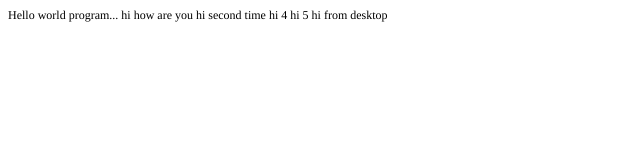
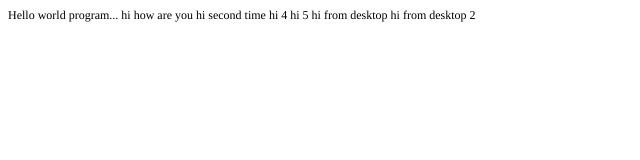
Before and after one commit to mirajkar/aakash-first-example, a plain HTML site: page index.html in a window 1280 px wide. Shown: the full height of the page, 0-640 px from the left. Drawn offline with Linux system fonts and the light colour scheme.

Commit message:
commit from dexktop 2nd time

```diff
--- a/index.html
+++ b/index.html
@@ -12,6 +12,6 @@
   </style>
 </head>
 <body>
-<p class="p1"><span class="s1">Hello world program... hi how are you hi second time hi 4 hi 5 hi from desktop</span></p>
+<p class="p1"><span class="s1">Hello world program... hi how are you hi second time hi 4 hi 5 hi from desktop hi from desktop 2</span></p>
 </body>
 </html>
```
